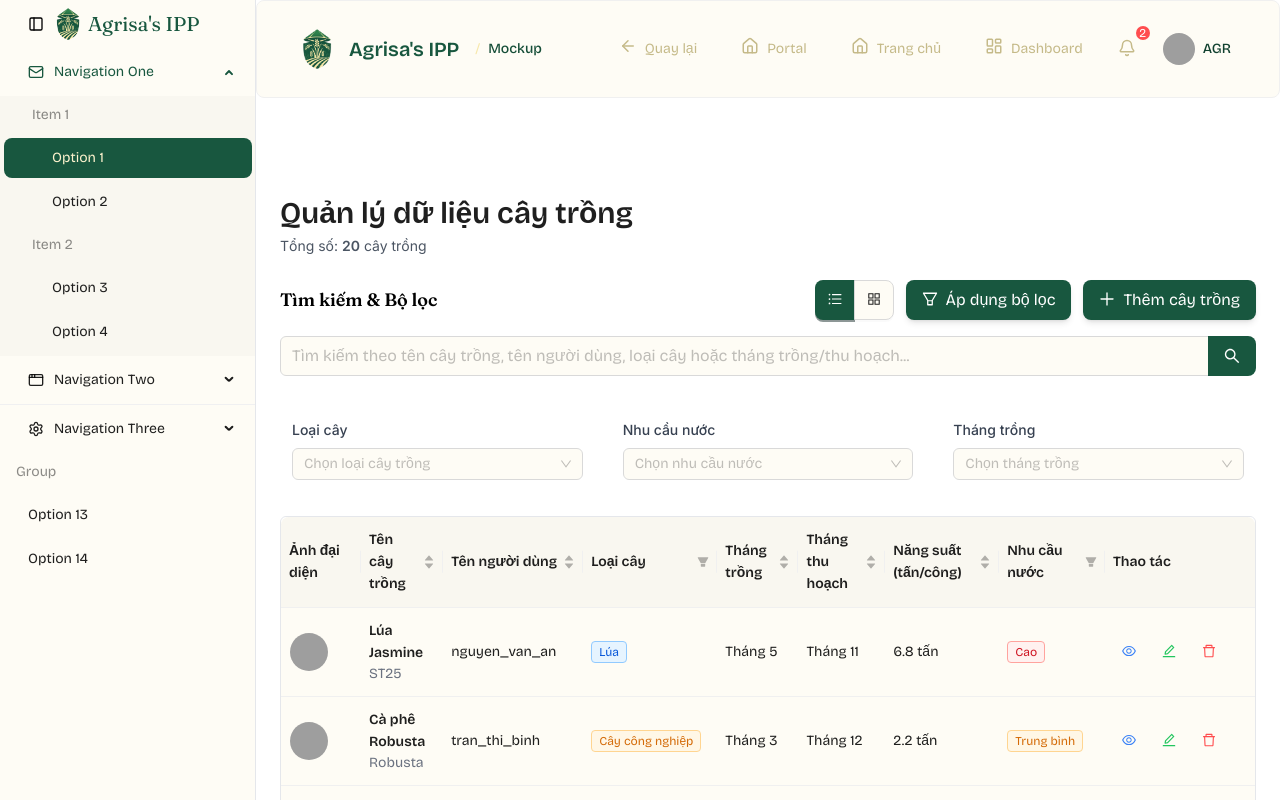
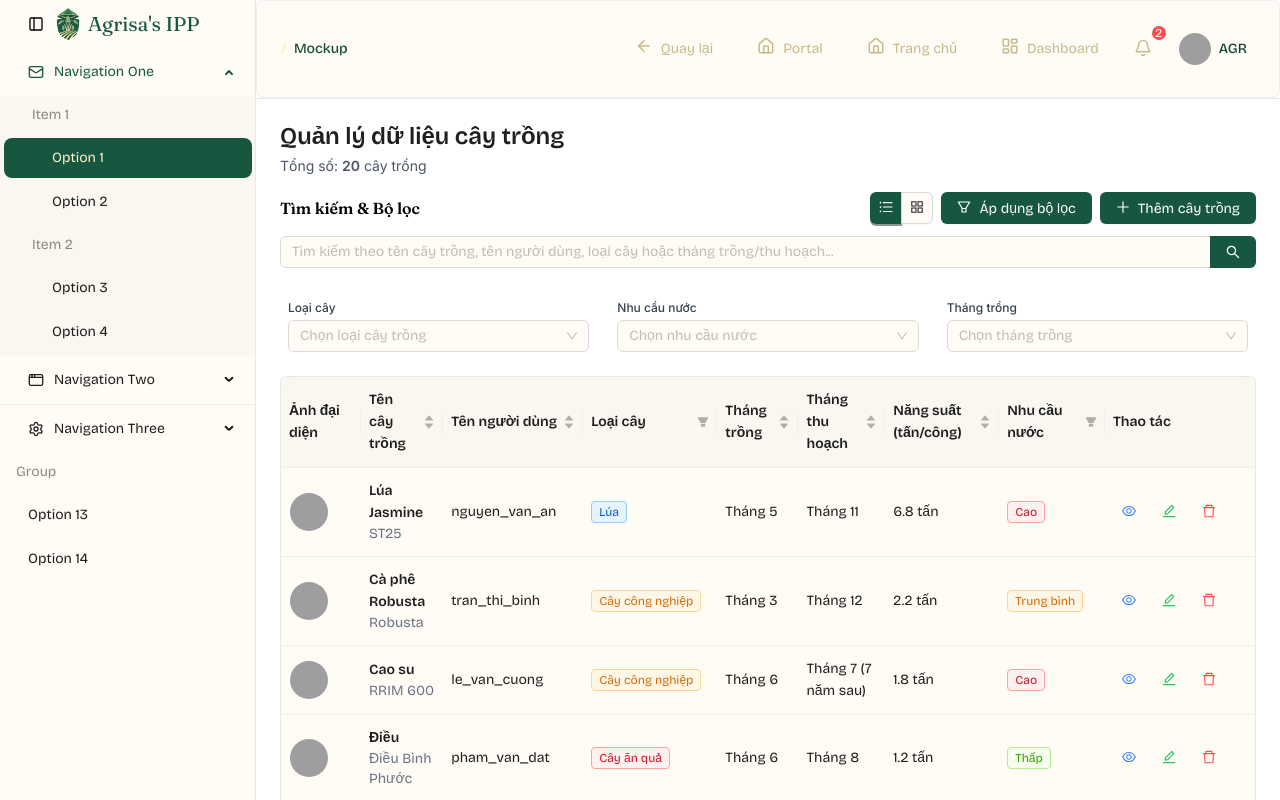
Before and after one commit to ThinhPhoenix/agrisa_insurance_portal, a Next.js app: page /mockup in a window 1280 px wide. Built offline with nearby package versions, Linux system fonts and the light colour scheme; grey boxes are pictures that could not be loaded.

Commit message:
style(layout): implement custom header and sidebar with responsive design

```diff
--- a/src/app/(internal)/layout.js
+++ b/src/app/(internal)/layout.js
@@ -1,10 +1,82 @@
+"use client";
+import Assets from "@/assets";
+import CustomHeader from "@/components/custom-header";
 import CustomSidebar from "@/components/custom-sidebar";
+import { useState } from "react";
 
 export default function InternalLayout({ children }) {
+  const [sidebarCollapsed, setSidebarCollapsed] = useState(false);
+
   return (
     <div className="flex h-screen">
-      <CustomSidebar />
-      <main className="flex-1 overflow-auto">{children}</main>
+      {/* Sidebar */}
+      <CustomSidebar
+        collapsed={sidebarCollapsed}
+        setCollapsed={setSidebarCollapsed}
+      />
+
+      {/* Main content area với header */}
+      <div className="flex-1 flex flex-col">
+        {/* Header - chỉ chiếm phần bên phải, bên cạnh sidebar */}
+        <div
+          className={`fixed top-0 z-10 bg-white border-b transition-all duration-300 ${
+            sidebarCollapsed ? "left-16" : "left-64"
+          }`}
+          style={{ right: 0 }}
+        >
+          <CustomHeader
+            companyName="Agrisa's IPP"
+            companyLogo={Assets.Agrisa.src}
+            companyAvatar="https://www.baovietnhantho.com.vn/storage/8f698cfe-2689-4637-bee7-62e592122dee/c/tap-doan-bao-viet-large.jpg"
+            companyShortName="AGR"
+            notificationCount={2}
+            showBackButton={true}
+            showHomeButton={true}
+            showDashboardButton={true}
+            showNotifications={true}
+            showCompanyInfo={true}
+            showPortalButton={true}
+            showLogo={sidebarCollapsed} // Hiện logo khi sidebar đóng, ẩn khi sidebar mở
+            customNotifications={[
+              {
+                key: "system-notif1",
+                label: (
+                  <div className="flex flex-col p-3 hover:bg-gray-50 cursor-pointer">
+                    <div className="font-medium text-sm text-gray-800">
+                      Thông báo hệ thống
+                    </div>
+                    <div className="text-xs text-gray-500 mt-1">
+                      Hệ thống đã được cập nhật
+                    </div>
+                    <div className="text-xs text-gray-400 mt-1">
+                      5 phút trước
+                    </div>
+                  </div>
+                ),
+              },
+              {
+                key: "system-notif2",
+                label: (
+                  <div className="flex flex-col p-3 hover:bg-gray-50 cursor-pointer">
+                    <div className="font-medium text-sm text-gray-800">
+                      Bảo trì định kỳ
+                    </div>
+                    <div className="text-xs text-gray-500 mt-1">
+                      Hệ thống sẽ bảo trì lúc 23:00 hôm nay
+                    </div>
+                    <div className="text-xs text-gray-400 mt-1">
+                      2 giờ trước
+                    </div>
+                  </div>
+                ),
+              },
+            ]}
+          />
+        </div>
+
+        {/* Content */}
+        <main className="flex-1 overflow-auto pt-16">{children}</main>
+      </div>
     </div>
   );
 }
--- a/src/app/(internal)/mockup/page.jsx
+++ b/src/app/(internal)/mockup/page.jsx
@@ -1,6 +1,4 @@
 "use client";
-import Assets from '@/assets';
-import CustomHeader from '@/components/custom-header';
 import {
     AppstoreOutlined,
     DeleteOutlined,
@@ -207,52 +205,14 @@ export default function CropDataPage() {
     ];
 
     return (
-        <div className="min-h-screen bg-secondary-50">
-            <CustomHeader
-                companyName="Agrisa's IPP"
-                companyLogo={Assets.Agrisa.src}
-                companyAvatar="https://www.baovietnhantho.com.vn/storage/8f698cfe-2689-4637-bee7-62e592122dee/c/tap-doan-bao-viet-large.jpg"
-                companyShortName="AGR"
-                notificationCount={2}
-                showBackButton={true}
-                showHomeButton={true}
-                showDashboardButton={true}
-                showNotifications={true}
-                showCompanyInfo={true}
-                showPortalButton={true}
-                customNotifications={[
-                    {
-                        key: "crop-notif1",
-                        label: (
-                            <div className="flex flex-col p-3 hover:bg-gray-50 cursor-pointer">
-                                <div className="font-medium text-sm text-gray-800">Dữ liệu cây trồng mới</div>
-                                <div className="text-xs text-gray-500 mt-1">Đã thêm 10 loại cây trồng mới</div>
-                                <div className="text-xs text-gray-400 mt-1">10 phút trước</div>
-                            </div>
-                        ),
-                        onClick: () => router.push("/#"),
-                    },
-                    {
-                        key: "crop-notif2",
-                        label: (
-                            <div className="flex flex-col p-3 hover:bg-gray-50 cursor-pointer">
-                                <div className="font-medium text-sm text-gray-800">Cập nhật năng suất</div>
-                                <div className="text-xs text-gray-500 mt-1">Dữ liệu năng suất đã được cập nhật</div>
-                                <div className="text-xs text-gray-400 mt-1">30 phút trước</div>
-                            </div>
-                        ),
-                        onClick: () => router.push("/#"),
-                    },
-                ]}
-            />
-
-            <div className={`${isMobile ? 'p-4' : 'p-6'} space-y-6 pt-24`}>
+        <div className="min-h-full bg-secondary-50 mt-8">
+            <div className={`${isMobile ? 'p-4' : 'p-6'} space-y-4`}>
                 {contextHolder}
 
                 {/* Phần 1: Title và Action */}
-                <div className={`${isMobile ? 'flex flex-col space-y-4' : 'flex justify-between items-center'}`}>
+                <div className={`${isMobile ? 'flex flex-col space-y-3' : 'flex justify-between items-center'}`}>
                     <div>
-                        <Title level={isMobile ? 3 : 2} className="!mb-1 text-primary">
+                        <Title level={isMobile ? 4 : 3} className="!mb-1 text-primary">
                             {isMobile ? 'Quản lý cây trồng' : 'Quản lý dữ liệu cây trồng'}
                         </Title>
                         <p className="text-gray-600 text-sm">
@@ -282,21 +242,20 @@ export default function CropDataPage() {
                 </div>
 
                 {/* Phần 2: Tìm kiếm và Bộ lọc */}
-                <div className="mb-6">
-                    <div className={`${isMobile ? 'space-y-4' : 'flex justify-between items-center mb-4'}`}>
-                        <h3 className={`${isMobile ? 'text-base font-semibold' : 'text-lg font-semibold'}`}>
+                <div className="mb-4">
+                    <div className={`${isMobile ? 'space-y-3' : 'flex justify-between items-center mb-3'}`}>
+                        <h3 className={`${isMobile ? 'text-sm font-semibold' : 'text-base font-semibold'}`}>
                             Tìm kiếm & Bộ lọc
                         </h3>
 
                         {!isMobile && (
-                            <div className="flex space-x-3">
+                            <div className="flex space-x-2">
                                 <Button.Group>
                                     <Tooltip title="Xem dạng bảng">
                                         <Button
                                             type={viewMode === 'table' ? 'primary' : 'default'}
                                             icon={<UnorderedListOutlined />}
                                             onClick={() => setViewMode('table')}
-                                            size="large"
                                         />
                                     </Tooltip>
                                     <Tooltip title="Xem dạng thẻ">
@@ -304,7 +263,6 @@ export default function CropDataPage() {
                                             type={viewMode === 'card' ? 'primary' : 'default'}
                                             icon={<AppstoreOutlined />}
                                             onClick={() => setViewMode('card')}
-                                            size="large"
                                         />
                                     </Tooltip>
                                 </Button.Group>
@@ -312,8 +270,7 @@ export default function CropDataPage() {
                                 <Button
                                     type="primary"
                                     icon={<FilterOutlined />}
-                                    size="large"
-                                    className="shadow-md hover:shadow-lg transition-all"
+                                    className="shadow-sm hover:shadow-md transition-all"
                                     onClick={() => applyFilters(searchText, filters)}
                                 >
                                     Áp dụng bộ lọc
@@ -322,8 +279,7 @@ export default function CropDataPage() {
                                 <Button
                                     type="primary"
                                     icon={<PlusOutlined />}
-                                    size="large"
-                                    className="shadow-md hover:shadow-lg transition-all"
+                                    className="shadow-sm hover:shadow-md transition-all"
                                     onClick={handleAdd}
                                 >
                                     Thêm cây trồng
@@ -332,22 +288,22 @@ export default function CropDataPage() {
                         )}
                     </div>
 
-                    <div className="mb-4">
+                    <div className="mb-3">
                         <Search
                             placeholder={isMobile ? "Tìm kiếm..." : "Tìm kiếm theo tên cây trồng, tên người dùng, loại cây hoặc tháng trồng/thu hoạch..."}
                             allowClear
                             enterButton={<SearchOutlined />}
-                            size={isMobile ? "default" : "large"}
+                            size="default"
                             onSearch={handleSearch}
                             value={searchText}
-                            className="mb-4"
+                            className="mb-3"
                         />
                     </div>
 
                     {!isMobile && (
-                        <div className="grid grid-cols-1 md:grid-cols-3 gap-4">
-                            <div className="p-3 rounded-md">
-                                <label className="block text-sm font-medium text-gray-700 mb-2">Loại cây</label>
+                        <div className="grid grid-cols-1 md:grid-cols-3 gap-3">
+                            <div className="p-2 rounded-md">
+                                <label className="block text-xs font-medium text-gray-700 mb-1">Loại cây</label>
                                 <Select
                                     placeholder="Chọn loại cây trồng"
                                     style={{ width: '100%' }}
@@ -361,8 +317,8 @@ export default function CropDataPage() {
                                     ))}
                                 </Select>
                             </div>
-                            <div className="p-3 rounded-md">
-                                <label className="block text-sm font-medium text-gray-700 mb-2">Nhu cầu nước</label>
+                            <div className="p-2 rounded-md">
+                                <label className="block text-xs font-medium text-gray-700 mb-1">Nhu cầu nước</label>
                                 <Select
                                     placeholder="Chọn nhu cầu nước"
                                     style={{ width: '100%' }}
@@ -376,8 +332,8 @@ export default function CropDataPage() {
                                     ))}
                                 </Select>
                             </div>
-                            <div className="p-3 rounded-md">
-                                <label className="block text-sm font-medium text-gray-700 mb-2">Tháng trồng</label>
+                            <div className="p-2 rounded-md">
+                                <label className="block text-xs font-medium text-gray-700 mb-1">Tháng trồng</label>
                                 <Select
                                     placeholder="Chọn tháng trồng"
                                     style={{ width: '100%' }}
@@ -404,12 +360,13 @@ export default function CropDataPage() {
                         rowKey="id"
                         loading={loading}
                         pagination={{
-                            pageSize: isMobile ? 5 : 10,
+                            pageSize: isMobile ? 5 : 8,
                             showSizeChanger: !isMobile,
                             showQuickJumper: !isMobile,
                             showTotal: (total, range) =>
                                 `${range[0]}-${range[1]} của ${total} cây trồng`,
-                            pageSizeOptions: isMobile ? ["5", "10"] : ["5", "10", "20", "50"],
+                            pageSizeOptions: isMobile ? ["5", "10"] : ["8", "15", "30"],
+                            size: "small"
                         }}
                         scroll={{ x: isMobile ? 600 : 800 }}
                         size={isMobile ? "small" : "middle"}
--- a/src/components/custom-header/index.js
+++ b/src/components/custom-header/index.js
@@ -25,6 +25,7 @@ const CustomHeader = ({
   showNotifications = true,
   showCompanyInfo = true,
   showPortalButton = true,
+  showLogo = true,
   className = "",
   customBreadcrumb = null,
   customNotifications = null,
@@ -242,15 +243,17 @@ const CustomHeader = ({
           margin: 0;
         }
       `}</style>
-      <div className="flex items-center justify-between px-4">
+      <div className="flex items-center justify-between">
         {/* Left side - Logo, Brand and Breadcrumb */}
         <div className="flex items-center space-x-4">
+          {showLogo && (
             <div className="flex items-center space-x-3">
               <img src={companyLogo} alt="Company Logo" className="w-10 h-10" />
               <span className="text-xl font-semibold text-primary-500">
                 {companyName}
               </span>
             </div>
+          )}
 
           {/* Breadcrumb */}
           {breadcrumb.length > 0 && (
--- a/src/components/custom-sidebar/index.js
+++ b/src/components/custom-sidebar/index.js
@@ -1,8 +1,7 @@
 "use client";
-import React, { useState } from "react";
-import { Mail, AppWindow, Settings, PanelLeft, ArrowRightToLine, ArrowLeftToLine } from "lucide-react";
+import Assets from "@/assets";
 import { Menu } from "antd";
-import Assets from "@/assets";
+import { AppWindow, Mail, PanelLeft, Settings } from "lucide-react";
 const items = [
   {
     key: "sub1",
@@ -70,14 +69,13 @@ const items = [
     ],
   },
 ];
-const CustomSidebar = () => {
-  const [collapsed, setCollapsed] = useState(false);
+const CustomSidebar = ({ collapsed, setCollapsed }) => {
   const onClick = (e) => {
     console.log("click ", e);
   };
   return (
     <section
-      className={`h-screen overflow-y-auto bg-secondary-100 border-r overflow-x-hidden ${
+      className={`h-screen overflow-y-auto bg-secondary-100 border-r overflow-x-hidden transition-all duration-300 ${
         collapsed ? "w-16" : "w-64"
       }`}
     >
@@ -113,7 +111,9 @@ const CustomSidebar = () => {
         mode="inline"
         items={items}
         inlineCollapsed={collapsed}
-        className={`${collapsed ? "w-16" : "w-64"} !border-none`}
+        className={`${
+          collapsed ? "w-16" : "w-64"
+        } !border-none transition-all duration-300`}
       />
     </section>
   );
```
Lines whose indentation alone changed are shown as unchanged.
